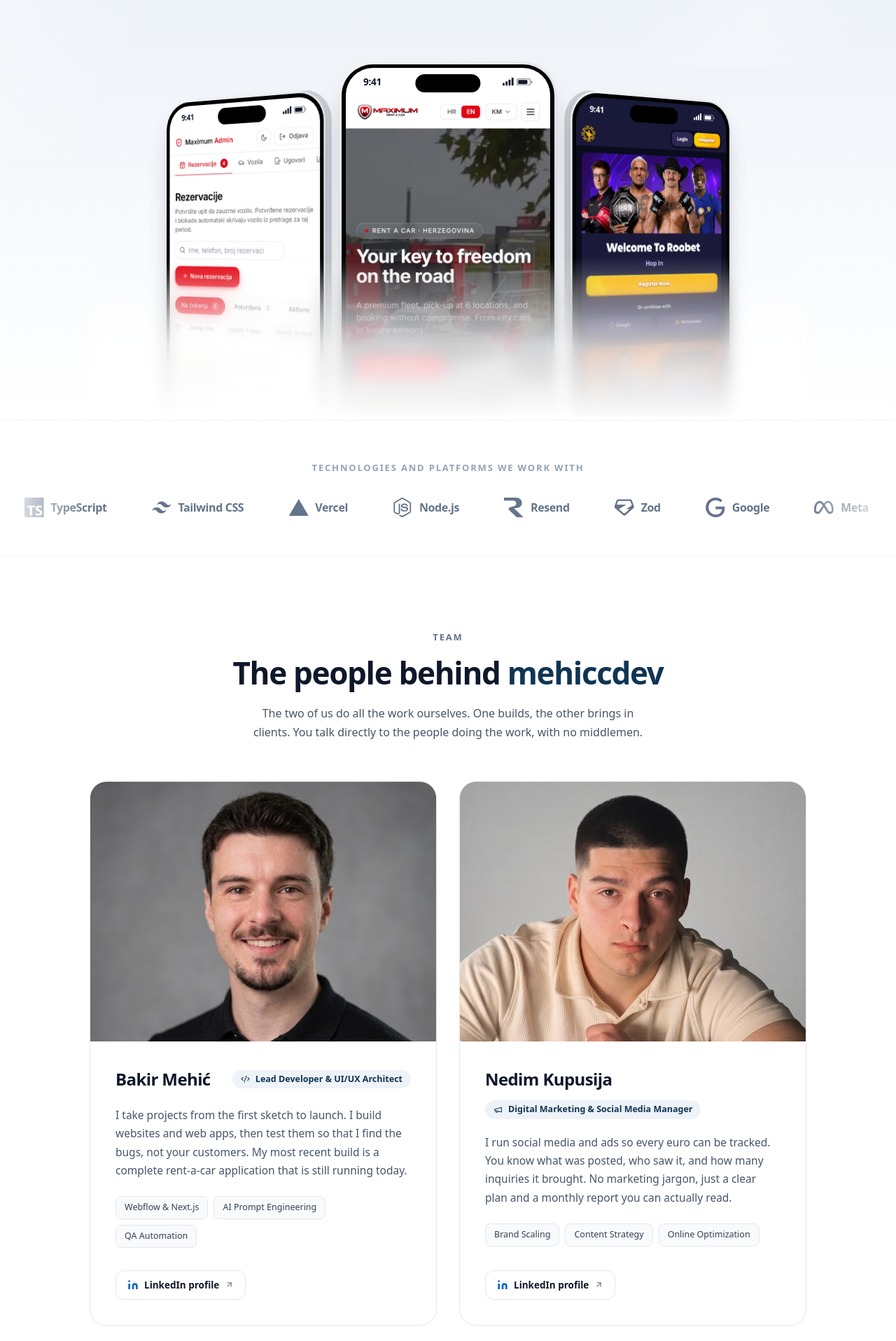
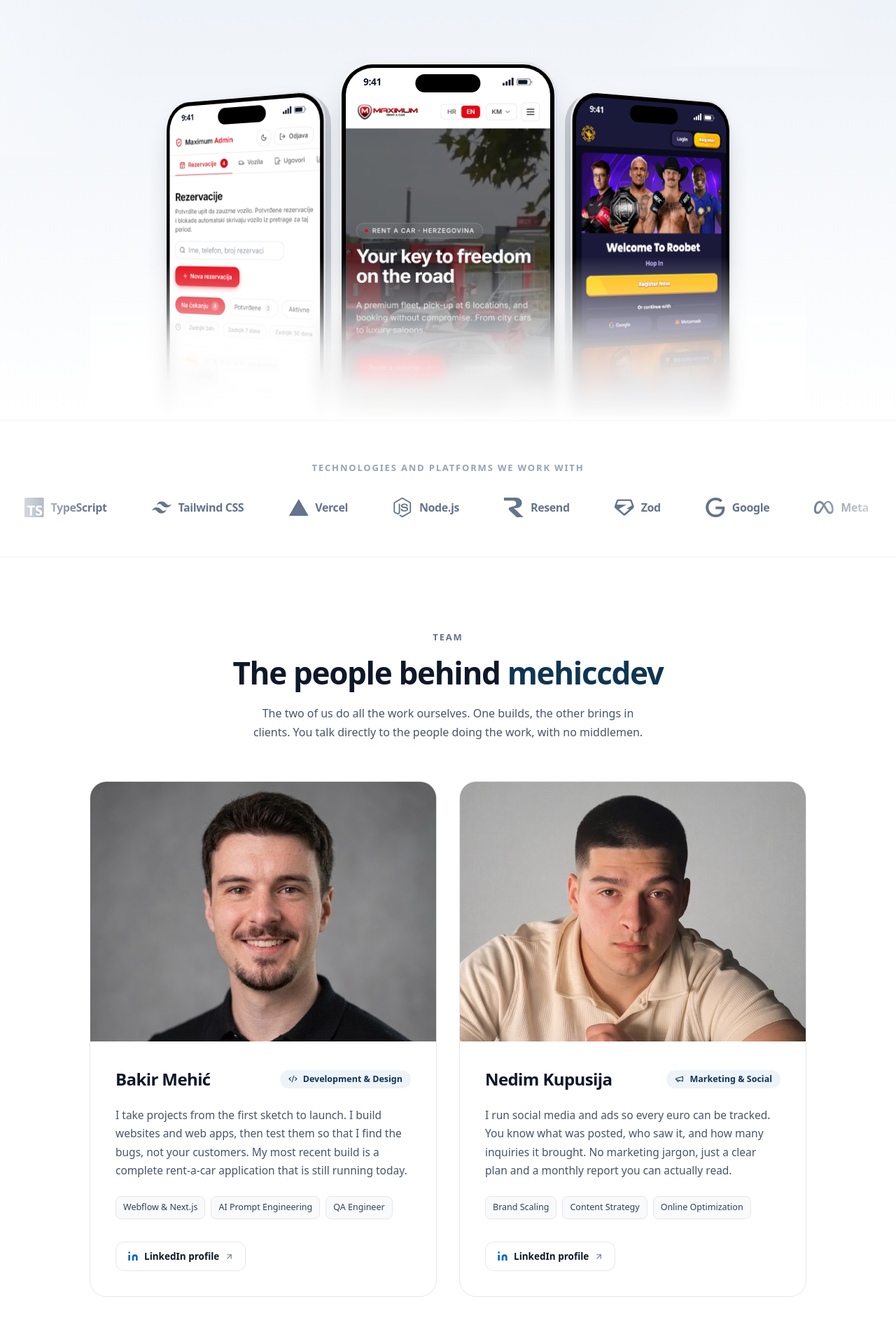
Before and after one commit to Bakeee99/mehiccdev, a Next.js app: page / in a window 1280 px wide. Shown: the part 664-2580 px from the top of the page at 70% size. Built offline with nearby package versions, Linux system fonts and the light colour scheme.

Commit message:
fix: tim kartice u jednoj liniji, ostriji telefoni u heroju, manji logo

```diff
--- a/components/sections/About.tsx
+++ b/components/sections/About.tsx
@@ -25,13 +25,13 @@ const T: Record<"bs" | "en", Content> = {
     members: [
       {
         name: "Bakir Mehić",
-        role: "Razvoj aplikacija i dizajn",
+        role: "Razvoj i dizajn",
         bio:  "Vodim projekat od prve skice do objave. Pravim sajtove i web aplikacije, pa ih testiram tako da greške nađem ja, a ne vaši kupci. Zadnji veći projekat je kompletna rent-a-car aplikacija koja i danas radi.",
-        tags: ["Webflow & Next.js", "AI Prompt Engineering", "QA Automatizacija"],
+        tags: ["Webflow & Next.js", "AI Prompt Engineering", "QA Engineer"],
       },
       {
         name: "Nedim Kupusija",
-        role: "Marketing i društvene mreže",
+        role: "Marketing i mreže",
         bio:  "Vodim društvene mreže i reklame tako da se svaki uloženi euro može pratiti. Znate šta je objavljeno, ko je to vidio i koliko je upita stiglo. Bez marketinškog žargona, samo jasan plan i mjesečni izvještaj koji se razumije iz prve.",
         tags: ["Brand Scaling", "Content Strategija", "Online Optimizacija"],
       },
@@ -46,13 +46,13 @@ const T: Record<"bs" | "en", Content> = {
     members: [
       {
         name: "Bakir Mehić",
-        role: "Lead Developer & UI/UX Architect",
+        role: "Development & Design",
         bio:  "I take projects from the first sketch to launch. I build websites and web apps, then test them so that I find the bugs, not your customers. My most recent build is a complete rent-a-car application that is still running today.",
-        tags: ["Webflow & Next.js", "AI Prompt Engineering", "QA Automation"],
+        tags: ["Webflow & Next.js", "AI Prompt Engineering", "QA Engineer"],
       },
       {
         name: "Nedim Kupusija",
-        role: "Digital Marketing & Social Media Manager",
+        role: "Marketing & Social",
         bio:  "I run social media and ads so every euro can be tracked. You know what was posted, who saw it, and how many inquiries it brought. No marketing jargon, just a clear plan and a monthly report you can actually read.",
         tags: ["Brand Scaling", "Content Strategy", "Online Optimization"],
       },
@@ -67,7 +67,7 @@ export function About() {
     <section id="o-nama" className="relative bg-white scroll-mt-24">
       <div className="mx-auto max-w-6xl px-6 lg:px-8">
         <Head label={d.label} h={d.heading1} accent={d.headingAccent} sub={d.subtitle} />
-        <div className="mx-auto mt-14 grid max-w-5xl gap-8 md:grid-cols-2">
+        <div className="mx-auto mt-14 grid max-w-5xl gap-8 lg:grid-cols-2">
           {d.members.map((m, i) => {
             const p = PEOPLE[i];
             const Icon = p.icon;
@@ -78,16 +78,16 @@ export function About() {
                     <Image src={p.src} alt={m.name} fill unoptimized className="object-cover object-[center_22%] transition-transform duration-500 group-hover:scale-[1.03]" />
                   </div>
                   <div className="flex flex-1 flex-col p-7 sm:p-9">
-                    <div className="flex flex-wrap items-center justify-between gap-3">
-                      <h3 className="text-[24px] font-semibold tracking-tight text-[#0F172A]">{m.name}</h3>
-                      <span className="inline-flex items-center gap-2 rounded-full bg-[#EEF3F8] px-3 py-1 text-[12.5px] font-semibold text-[#0F3554]">
+                    <div className="flex items-center justify-between gap-3">
+                      <h3 className="whitespace-nowrap text-[22px] sm:text-[24px] font-semibold tracking-tight text-[#0F172A]">{m.name}</h3>
+                      <span className="inline-flex shrink-0 items-center gap-2 whitespace-nowrap rounded-full bg-[#EEF3F8] px-3 py-1 text-[12.5px] font-semibold text-[#0F3554]">
                         <Icon size={13} /> {m.role}
                       </span>
                     </div>
                     <p className="mt-5 text-[15.5px] leading-[1.75] text-[#475569]">{m.bio}</p>
-                    <ul className="mt-6 flex flex-wrap gap-2">
+                    <ul className="mt-6 flex gap-1.5 xl:gap-2">
                       {m.tags.map((tg) => (
-                        <li key={tg} className="rounded-lg border border-[#E5E7EB] bg-[#F8FAFC] px-3 py-1.5 text-[12.5px] font-medium text-[#334155]">{tg}</li>
+                        <li key={tg} className="whitespace-nowrap rounded-lg border border-[#E5E7EB] bg-[#F8FAFC] px-2 py-1.5 text-[11.5px] sm:text-[12.5px] lg:text-[11.5px] xl:px-2.5 xl:text-[12.5px] font-medium text-[#334155]">{tg}</li>
                       ))}
                     </ul>
                     <div className="mt-auto pt-8">
--- a/components/sections/Hero.tsx
+++ b/components/sections/Hero.tsx
@@ -285,8 +285,8 @@ export function Hero() {
         <div style={{ perspective: "1100px" }} className="relative flex items-start justify-center gap-[2%] pt-2
                         h-[300px] sm:h-[440px] lg:h-[520px] overflow-hidden">
           {/* lijevi: manji, niže, nagnut ulijevo */}
-          <div className="w-[33%] max-w-[290px] mt-[4%]" style={{ transform: "rotateY(-22deg)", transformOrigin: "100% 50%", filter: "drop-shadow(10px 0 0 #C9CDD3)" }}>
-            <PhoneMockup src="/portfolio/maximum-admin-mob-svijetla.webp" alt={d.shots.left} />
+          <div className="w-[33%] max-w-[290px] mt-[4%]" style={{ transform: "rotateY(-22deg)", transformOrigin: "100% 50%" }}>
+            <div className="relative"><span aria-hidden className="absolute inset-y-[1%] -right-[3%] left-[3%] rounded-[15.5%/7%] bg-[#C9CDD3]" /><div className="relative"><PhoneMockup src="/portfolio/maximum-admin-mob-svijetla.webp" alt={d.shots.left} /></div></div>
           </div>
 
           {/* srednji: najveći i najviši */}
@@ -295,8 +295,8 @@ export function Hero() {
           </div>
 
           {/* desni: manji, niže, nagnut udesno */}
-          <div className="w-[33%] max-w-[290px] mt-[4%]" style={{ transform: "rotateY(22deg)", transformOrigin: "0% 50%", filter: "drop-shadow(-10px 0 0 #C9CDD3)" }}>
-            <PhoneMockup src="/portfolio/roobet-mob.webp" alt={d.shots.right} bar="dark" barColor="#191939" />
+          <div className="w-[33%] max-w-[290px] mt-[4%]" style={{ transform: "rotateY(22deg)", transformOrigin: "0% 50%" }}>
+            <div className="relative"><span aria-hidden className="absolute inset-y-[1%] -left-[3%] right-[3%] rounded-[15.5%/7%] bg-[#C9CDD3]" /><div className="relative"><PhoneMockup src="/portfolio/roobet-mob.webp" alt={d.shots.right} bar="dark" barColor="#191939" /></div></div>
           </div>
         </div>
 
@@ -305,7 +305,7 @@ export function Hero() {
               2. preliv u bijelo preko njega, da donja ivica potpuno nestane
             Zamućenje je u style, jer stranica ima pravilo koje gasi klase
             sa zamućenjem. */}
-        <div aria-hidden className="pointer-events-none absolute inset-x-0 bottom-0 h-[42%]"
+        <div aria-hidden className="pointer-events-none absolute inset-x-0 bottom-0 h-[30%]"
              style={{
                backdropFilter: "blur(10px)", WebkitBackdropFilter: "blur(10px)",
                maskImage: "linear-gradient(to bottom, transparent 0%, black 65%)",
--- a/components/sections/Navbar.tsx
+++ b/components/sections/Navbar.tsx
@@ -78,7 +78,7 @@ export function Navbar() {
         <nav className="max-w-7xl mx-auto h-16 px-6 lg:px-8 flex items-center justify-between">
           {/* Logo */}
           <a href="/" className="flex items-center" aria-label="mehiccdev, naslovna">
-            <Logo className="h-[21px] w-auto" />
+            <Logo className="h-[17px] w-auto" />
           </a>
 
           {/* Desktop links */}
```
